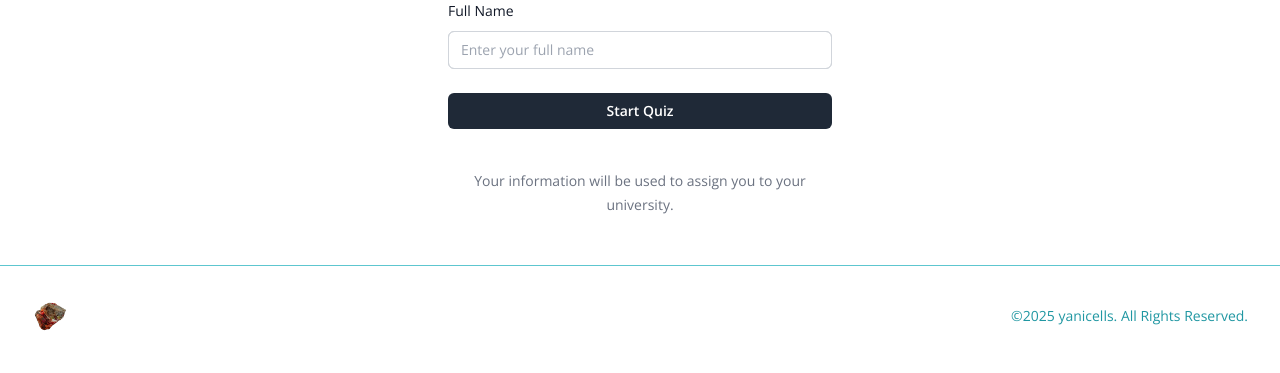
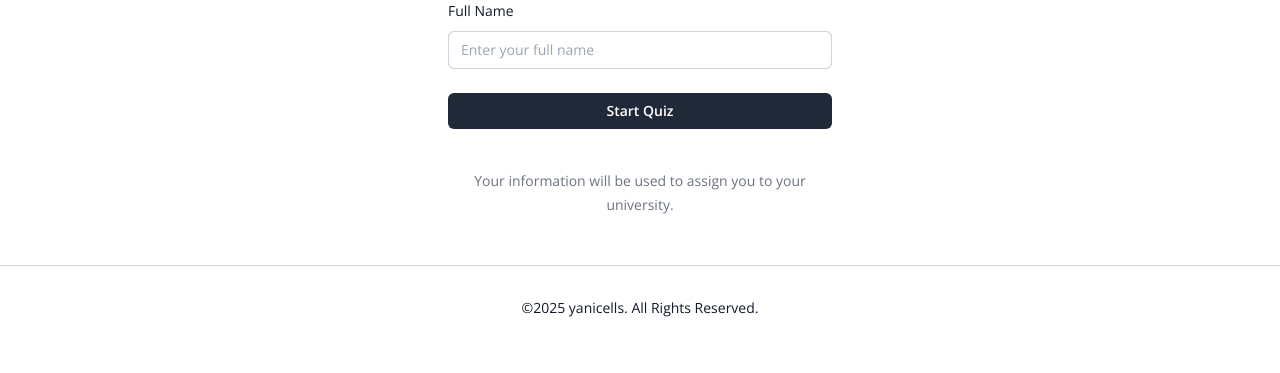
Before and after one commit to yanicells/Big-4-Sorter, a Node server app: page /register in a window 1280 px wide. Shown: the part 269-642 px from the top of the page. Run offline with Node 20, Linux system fonts and the light colour scheme; some libraries are stand-ins or nearby versions.

Commit message:
Edit footer

```diff
--- a/index.js
+++ b/index.js
@@ -66,14 +66,14 @@ app.post("/submit", async (req, res) => {
       name,
       university.name,
     ]);
-    res.redirect("/result.ejs");
+    res.redirect("/result");
   } catch (err) {
     console.error("Database or submission error:", err);
     res.status(500).send("An error occurred.");
   }
 });
 
-app.get("/result.ejs", (req, res) => {
+app.get("/result", (req, res) => {
   res.render("result.ejs", { universities: userUniversity });
 });
 
--- a/public/style.css
+++ b/public/style.css
@@ -694,6 +694,13 @@
       }
     }
   }
+  .hover\:text-gray-600 {
+    &:hover {
+      @media (hover: hover) {
+        color: var(--color-gray-600);
+      }
+    }
+  }
   .hover\:underline {
     &:hover {
       @media (hover: hover) {
--- a/views/admin.ejs
+++ b/views/admin.ejs
@@ -5,6 +5,7 @@
     <meta charset="UTF-8">
     <meta name="viewport" content="width=device-width, initial-scale=1.0">
     <link href="https://fonts.googleapis.com/css2?family=Lora:wght@600&family=Open+Sans:wght@400;600&display=swap" rel="stylesheet">
+    <link rel="icon" type="image/png" href="/images/logo.png">
     <link rel="stylesheet" href="/style.css">
     <script src="https://cdn.tailwindcss.com"></script>
     <script>
--- a/views/partials/footer.html
+++ b/views/partials/footer.html
@@ -1,12 +1,9 @@
-<hr class="border-[#5dc6cf] sm:mx-auto" />
+<hr class="border-gray-300 sm:mx-auto" />
 <footer class="bg-white rounded-lg m-4">
-    <div class="w-full max-w-screen-xl mx-auto p-4 ">
-        <div class="sm:flex sm:items-center sm:justify-between">
-            <a href="/" class="flex items-center">
-                <img src="/images/logo.png" class="mr-3 h-6 sm:h-9" alt="Logo" />
-            </a>
-            <span class="block text-sm text-[#2097a2] sm:text-center">©2025 <a href="#"
-                    class="hover:text-[#5dc6cf] hover:underline transition-colors">yanicells</a>. All Rights Reserved.</span>
+    <div class="w-full max-w-screen-xl mx-auto p-4">
+        <div class="text-center">
+            <span class="block text-sm text-gray-900">©2025 <a href="#"
+                    class="hover:text-gray-600 hover:underline transition-colors">yanicells</a>. All Rights Reserved.</span>
         </div>
     </div>
 </footer>
--- a/views/register.html
+++ b/views/register.html
@@ -5,6 +5,7 @@
     <meta charset="UTF-8">
     <meta name="viewport" content="width=device-width, initial-scale=1.0">
     <link href="https://fonts.googleapis.com/css2?family=Lora:wght@600&family=Open+Sans:wght@400;600&display=swap" rel="stylesheet">
+    <link rel="icon" type="image/png" href="/images/logo.png">
     <link rel="stylesheet" href="/style.css">
     <script src="https://cdn.tailwindcss.com"></script>
     <script>
--- a/views/result.ejs
+++ b/views/result.ejs
@@ -5,6 +5,7 @@
     <meta charset="UTF-8">
     <meta name="viewport" content="width=device-width, initial-scale=1.0">
     <link href="https://fonts.googleapis.com/css2?family=Lora:wght@600&family=Open+Sans:wght@400;600&display=swap" rel="stylesheet">
+    <link rel="icon" type="image/png" href="/images/logo.png">
     <link rel="stylesheet" href="/style.css">
     <script src="https://cdn.tailwindcss.com"></script>
     <script>
--- a/views/uni-quiz.html
+++ b/views/uni-quiz.html
@@ -5,6 +5,7 @@
     <meta charset="UTF-8">
     <meta name="viewport" content="width=device-width, initial-scale=1.0">
     <link href="https://fonts.googleapis.com/css2?family=Lora:wght@600&family=Open+Sans:wght@400;600&display=swap" rel="stylesheet">
+    <link rel="icon" type="image/png" href="/images/logo.png">
     <link rel="stylesheet" href="/style.css">
     <script src="https://cdn.tailwindcss.com"></script>
     <script>
```
